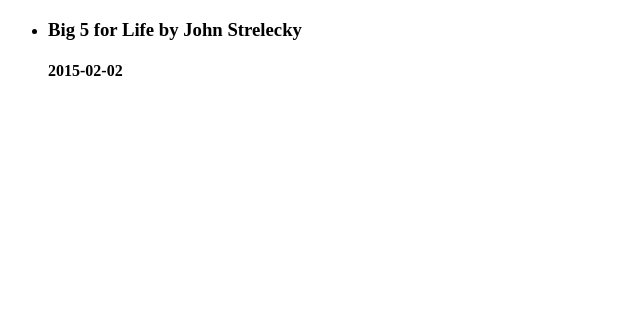
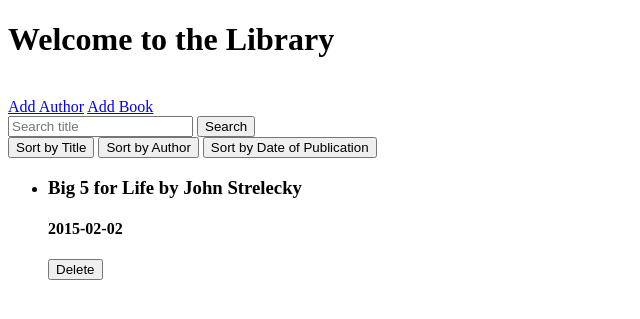
Before and after one commit to DerFlip09/book-alchemy, a Flask app: page / in a window 1280 px wide. Shown: the top 319 px of the page, without its empty margins (0-640 px from the left). Run offline with Flask 3, Linux system fonts and the light colour scheme.

Commit message:
sort, delete and redirection functionality added

```diff
--- a/app.py
+++ b/app.py
@@ -21,8 +21,23 @@ db.init_app(app)
 
 @app.route('/', methods=['GET'])
 def home():
-    books = Book.query.all()
-    return render_template('home.html', books=books)
+    sort_by = request.args.get('sort_by', 'title')
+    search = request.args.get('search')
+
+    if search:
+        books = Book.query.order_by(Book.title) \
+                .filter(Book.title.like(f'%{search}%')).all()
+        if books:
+            return render_template('home.html', books=books, success=True)
+        return render_template('home.html', success=False)
+    if sort_by == 'title':
+        books = Book.query.order_by(Book.title).all()
+    elif sort_by == 'author':
+        books = Book.query.join(Author).order_by(Author.name).all()
+    elif sort_by == 'publication_year':
+        books = Book.query.order_by(Book.publication_year).all()
+
+    return render_template('home.html', books=books, success=True)
 
 
 @app.route('/add_author', methods=['GET', 'POST'])
@@ -34,7 +49,7 @@ def add_author():
         author = Author(name=author_name, birth_date=birth_date, death_date=death_date)
         db.session.add(author)
         db.session.commit()
-        return redirect('/add_author', 302)
+        return redirect(url_for('add_author', success=True), 302)
     return render_template('add_author.html')
 
 
@@ -48,10 +63,18 @@ def add_book():
         book = Book(title=title, author_id=author_id, publication_year=publication_year, isbn=isbn)
         db.session.add(book)
         db.session.commit()
-        return redirect('/add_book', 302)
+        return redirect(url_for('add_book', success=True), 302)
     authors = Author.query.all()
     return render_template('add_book.html', authors=authors)
 
 
+@app.route('/book/<int:book_id>/delete', methods=['POST'])
+def delete_book(book_id):
+    book = Book.query.get(book_id)
+    db.session.delete(book)
+    db.session.commit()
+    return redirect(url_for('home', success_delete=True), 302)
+
+
 if __name__ == '__main__':
     app.run(host="0.0.0.0", port=5000, debug=True)
--- a/templates/add_author.html
+++ b/templates/add_author.html
@@ -6,6 +6,9 @@
     <meta http-equiv="X-UA-Compatible" content="ie=edge">
   </head>
   <body>
+  {% if request.args.get('success') == 'True' %}
+  <p style="color: green" class="alert alert-success">Author was successfully added</p>
+  {% endif %}
 
   <form action="/add_author" method="POST">
   <label for="name">Author Name:</label>
@@ -15,7 +18,8 @@
   <label for="death_date">Date of Death:</label>
   <input type="date" id="death_date" name="death_date"><br><br>
   <input type="submit" value="Add Author">
-  </form>
+  </form><br>
+  <a href="{{ url_for('home') }}">Back to Overview</a>
 
   </body>
 </html>
--- a/templates/home.html
+++ b/templates/home.html
@@ -6,13 +6,35 @@
     <meta http-equiv="X-UA-Compatible" content="ie=edge">
   </head>
   <body>
+  <h1>Welcome to the Library</h1><br>
+  <a href="{{ url_for('add_author') }}">Add Author</a>
+  <a href="{{ url_for('add_book') }}">Add Book</a><br>
+  <form action="/" method="get">
+    <input type="text" id="search" name="search" placeholder="Search title">
+    <input type="submit" value="Search">
+  </form>
+  <form action="/" method="get">
+    <button type="submit" name="sort_by" value="title">Sort by Title</button>
+    <button type="submit" name="sort_by" value="author">Sort by Author</button>
+    <button type="submit" name="sort_by" value="publication_year">Sort by Date of Publication</button>
+  </form>
+  {% if request.args.get('success_delete') == 'True' %}
+    <p style="color: green">Book successfully deleted</p>
+  {% endif %}
+  {% if not success %}
+    <p style="color: red">No books were found</p>
+  {% else %}
     <ul>
       {% for book in books %}
       <li>
         <h3>{{ book.title }} by {{ book.author.name }}</h3>
         <h4>{{ book.publication_year }}</h4>
+        <form action="{{ url_for('delete_book', book_id=book.id) }}" method="post">
+          <button type="submit">Delete</button>
+        </form>
       </li>
       {% endfor %}
     </ul>
+  {% endif%}
   </body>
 </html>
```
Also changed, not shown: templates/add_book.html (+5 -2 lines), data/library.sqlite3. Lines whose indentation alone changed are shown as unchanged.
